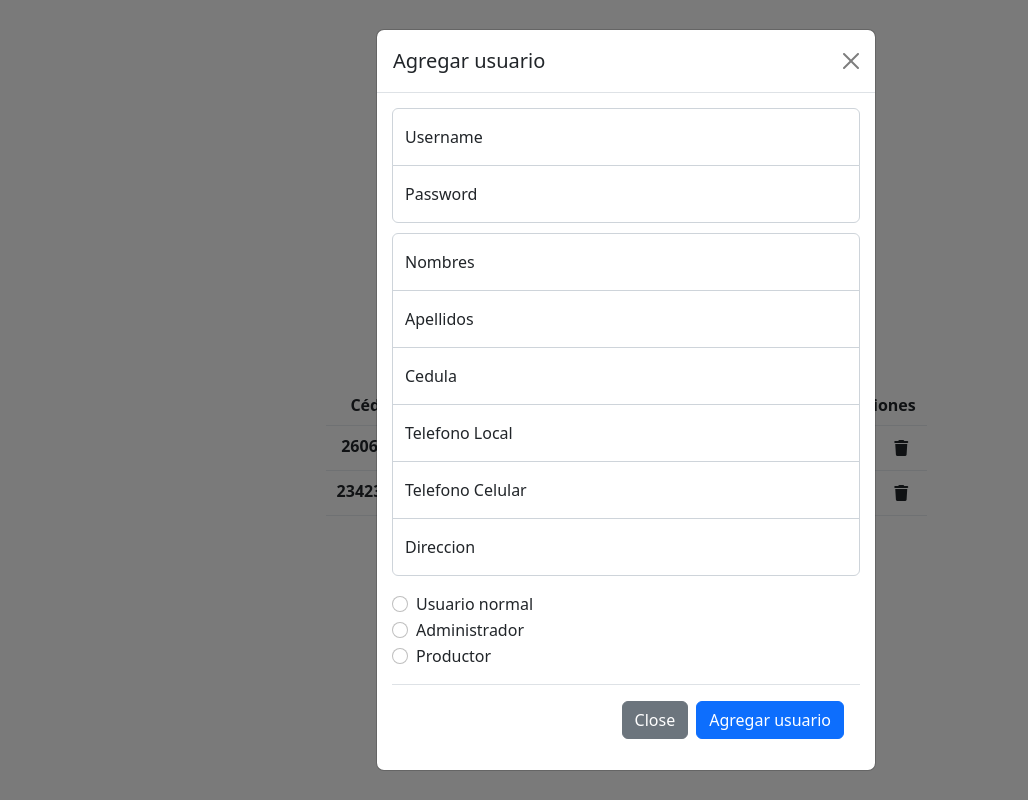
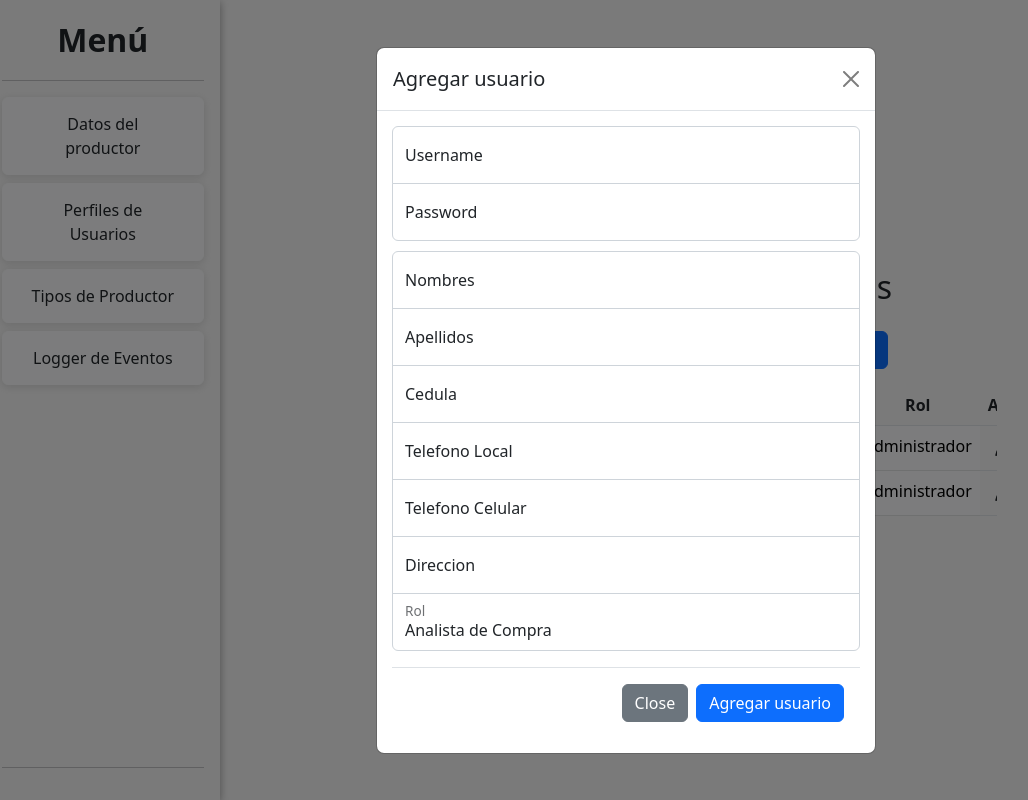
Before and after one commit to rcgamboan/flask-login, a Flask app: page /admin in a window 1280 px wide, after a click that opens the changed part. Shown: the whole page, without its empty margins (14-1042 px from the left). Run offline with Flask 2, Linux system fonts and the light colour scheme; data comes from the database, SQL or seed files in the repository; some libraries are stand-ins or nearby versions.

Commit message:
Agrega SideBar

```diff
--- a/src/app.py
+++ b/src/app.py
@@ -46,7 +46,6 @@ def index():
 # si todos los datos concuerdan se redirecciona a home o a la pagina de admin segun corresponda
 @app.route('/login',methods=['GET','POST'])
 def login():
-
     if request.method=='POST':
         logged_user = db1.session.query(Usuario).filter_by(username = request.form['username']).first()
 
@@ -154,10 +153,6 @@ def proveedor():
 def prov_update():
     return redirect(url_for('proveedor'))
 
-def actualizarRol(id,newRol):
-    user = db1.session.query(Usuario).filter_by(id = id).first()
-    user.rol = newRol
-    db1.session.commit()
 
 def obtenerUsuarios():
     usuarios = db1.session.query(Usuario).filter_by().all()
--- a/src/static/css/login.css
+++ b/src/static/css/login.css
@@ -6,9 +6,19 @@ body {
 body {
   display: flex;
   align-items: center;
-  padding-top: 40px;
-  padding-bottom: 40px;
   background-color: #f5f5f5;
+}
+
+.sidebar{
+  box-shadow: rgba(99, 99, 99, 0.6) 0px 2px 8px 0px;
+  background-color: #f5f5f5 !important;
+}
+
+.nav-item{
+  box-shadow: rgba(99, 99, 99, 0.2) 0px 2px 8px 0px;
+}
+.nav-item:hover{
+  box-shadow: rgba(99, 99, 99, 0.6) 0px 2px 8px 0px;
 }
 
 .form-signin {
--- a/src/templates/admin.html
+++ b/src/templates/admin.html
@@ -13,15 +13,12 @@
     var tbody = table.getElementsByTagName('tbody')[0];
     var rows = tbody.getElementsByTagName('tr');
     for (i = 0; i < rows.length; i++){
-        console.log(rows[i])
-        console.log(rows[i].cells[4].getAttribute('value'))
         if(rows[i].cells[4].getAttribute('value') == 0){
-          console.log("skere")
-          rows[i].cells[4].innerHTML = "Usuario Normal"
+          rows[i].cells[4].innerHTML = "Analista de Compra"
         } else if (rows[i].cells[4].getAttribute('value') == 1) {
           rows[i].cells[4].innerHTML = "Administrador"
         } else {
-          rows[i].cells[4].innerHTML = "Productor"
+          rows[i].cells[4].innerHTML = "Vendedor"
         }
     }
   }
@@ -150,22 +147,18 @@ window.onload = mapRoles;
           <input   class="form-control middle" id="telefonoC" name="telefonoC" placeholder="04161234567" required="required" pattern="[0-9]{11}">
           <label for="floatingInput">Telefono Celular</label>
         </div>
-        <div class="form-floating mb-3">
-          <input class="form-control bottom" id="direccion" name="direccion" placeholder="Av. Libertador, Edificio A, Piso 4" required="required" pattern="[A-Za-z0-9 ]{1,40}">
+        <div class="form-floating">
+          <input class="form-control middle" id="direccion" name="direccion" placeholder="Av. Libertador, Edificio A, Piso 4" required="required" pattern="[A-Za-z0-9 ]{1,40}">
           <label for="floatingInput">Direccion</label>
         </div>
-        <div class="form-check">
-            <input class="form-check-input" type="radio" id="rol" name="rol" value="0">
-            <label class="form-check-label" for="rol">Usuario normal</label>
+        <div class="form-floating mb-3">
+          <select id="rol" class="form-control bottom" name="rol">
+            <option value="0">Analista de Compra</option>
+            <option value="1">Administrador</option>
+            <option value="2">Vendedor</option>
+          </select>
+          <label for="floatingInput">Rol</label>
         </div>
-        <div class="form-check">
-            <input class="form-check-input" type="radio" name="rol" value="1" required="required">
-            <label class="form-check-label" for="rol" required="required">Administrador</label>
-        </div>
-        <div class="form-check mb-3">
-          <input class="form-check-input" type="radio" name="rol" value="2" required="required">
-          <label class="form-check-label" for="rol" required="required">Productor</label>
-      </div>
       <div class="modal-footer">
         <button type="button" class="btn btn-secondary" data-bs-dismiss="modal">Close</button>
         <button type="submit" class="btn btn-primary">Agregar usuario</button>
@@ -186,42 +179,42 @@ window.onload = mapRoles;
       </div>
       <form class="form-signin modal-body" action="/admin/update" method="POST">
         <div class="form-floating">
-            <input type="username" class="form-control top" id="username" name="editusername" placeholder="usuario" required="required" pattern="[A-Za-z0-9]{1,20}" value="{{user.username}}">
+            <input type="username" class="form-control top"  name="editusername" placeholder="usuario" required="required" pattern="[A-Za-z0-9]{1,20}" value="{{user.username}}">
             <label for="floatingInput">Username</label>
         </div>
         <div class="form-floating">
-            <input type="password" class="form-control bottom" id="password" name="editpassword" placeholder="*******" required="required">
+            <input type="password" class="form-control bottom"  name="editpassword" placeholder="*******" required="required">
             <label for="floatingPassword">Password</label>
         </div>
         <div class="form-floating">
-          <input class="form-control top" id="nombre" name="editnombre" placeholder="Juan Carlos" required="required" pattern="[A-Za-z ]{1,20}">
+          <input class="form-control top"  name="editnombre" placeholder="Juan Carlos" required="required" pattern="[A-Za-z ]{1,20}">
           <label for="floatingInput">Nombres</label>
         </div>
         <div class="form-floating">
-          <input  class="form-control  middle" id="apellido" name="editapellido" placeholder="Perez Guzman" required="required" pattern="[A-Za-z ]{1,20}">
+          <input  class="form-control  middle"  name="editapellido" placeholder="Perez Guzman" required="required" pattern="[A-Za-z ]{1,20}">
           <label for="floatingInput">Apellidos</label>
         </div>
         <div class="form-floating">
-          <input   class="form-control  middle" id="cedula" name="editcedula" placeholder="1234567" required="required">
+          <input   class="form-control  middle"  name="editcedula" placeholder="1234567" required="required">
           <label for="floatingInput">Cedula</label>
       </div>
         <div class="form-floating">
-          <input  class="form-control  middle" id="telefonoL" name="edittelefonoL" placeholder="02121234567" required="required" pattern="[0-9]{11}">
+          <input  class="form-control  middle"  name="edittelefonoL" placeholder="02121234567" required="required" pattern="[0-9]{11}">
           <label for="floatingInput">Telefono Local</label>
         </div>
         <div class="form-floating">
-          <input   class="form-control middle" id="telefonoC" name="edittelefonoC" placeholder="04161234567" required="required" pattern="[0-9]{11}">
+          <input   class="form-control middle"  name="edittelefonoC" placeholder="04161234567" required="required" pattern="[0-9]{11}">
           <label for="floatingInput">Telefono Celular</label>
         </div>
         <div class="form-floating">
-          <input class="form-control middle" id="direccion" name="editdireccion" placeholder="Av. Libertador, Edificio A, Piso 4" required="required" pattern="[A-Za-z0-9 ]{1,40}">
+          <input class="form-control middle"  name="editdireccion" placeholder="Av. Libertador, Edificio A, Piso 4" required="required" pattern="[A-Za-z0-9 ]{1,40}">
           <label for="floatingInput">Direccion</label>
         </div>
         <div class="form-floating mb-3">
-          <select id="rol" class="form-control bottom" name="editrol">
-            <option value="0">Usuario Normal</option>
+          <select class="form-control bottom" name="editrol">
+            <option value="0">Analista de Compra</option>
             <option value="1">Administrador</option>
-            <option value="2">Productor</option>
+            <option value="2">Vendedor</option>
           </select>
           <label for="floatingInput">Rol</label>
         </div>
@@ -254,7 +247,7 @@ window.onload = mapRoles;
                 <td class="table-light tdEdit" type="username" id="username">{{user.username}}</td>
                 <td class="table-light tdEdit" type="username" id="nombre">{{user.nombres}}</td>
                 <td class="table-light tdEdit" type="username" id="apellidos">{{user.apellidos}}</td>
-                <td class="table-light tdEdit" type="username" name="Roles" value="{{user.rol}}">sdasd</td>
+                <td class="table-light tdEdit" type="username" name="Roles" value="{{user.rol}}"></td>
                 <td>
                   <div class="cont">
                     <button id="editbtn" method="POST" class="edit pencil btn" role="button"
--- a/src/templates/base.html
+++ b/src/templates/base.html
@@ -1,3 +1,4 @@
+
 <!DOCTYPE html>
 <html lang="en">
 <head>
@@ -16,8 +17,38 @@
     {% block customCSS %}
     {% endblock %}
 </head>
-<body class="text-center">
-    <main class="form-signin w-100 m-auto">
+
+<body>
+    <div class="d-flex flex-column p-3 bg-light sidebar " style="width: 280px; height: 100%;">
+        <a href="/" class="d-flex align-items-center mb-3 mb-md-0 link-dark text-decoration-none justify-content-md-center">
+            <span class="fs-2 fw-bold ">Menú</span>
+        </a>
+        <hr>
+        <ul class="nav nav-pills flex-column mb-auto">
+            <li class="nav-item btn btn-light mb-2" >
+            <a href="#" class="nav-link link-dark" aria-current="page">
+                Datos del productor
+            </a>
+            </li>
+            <li class="nav-item btn btn-light mb-2">
+            <a href="{{ url_for('admin') }}" class="nav-link link-dark" aria-current="page">
+                Perfiles de Usuarios
+            </a>
+            </li>
+            <li class="nav-item btn btn-light mb-2">
+            <a href="#" class="nav-link link-dark">
+                Tipos de Productor
+            </a>
+            </li>
+            <li class="nav-item btn btn-light mb-2">
+            <a href="#" class="nav-link link-dark">
+                Logger de Eventos
+            </a>
+            </li>
+        </ul>
+        <hr>
+    </div>
+    <main class="form-signin w-100 m-auto text-center">
     {% block body %}
     {% endblock %}
     <!-- JavaScript Bundle with Popper -->
```
Also changed, not shown: src/templates/admin.js (deleted, +0 -13 lines).
